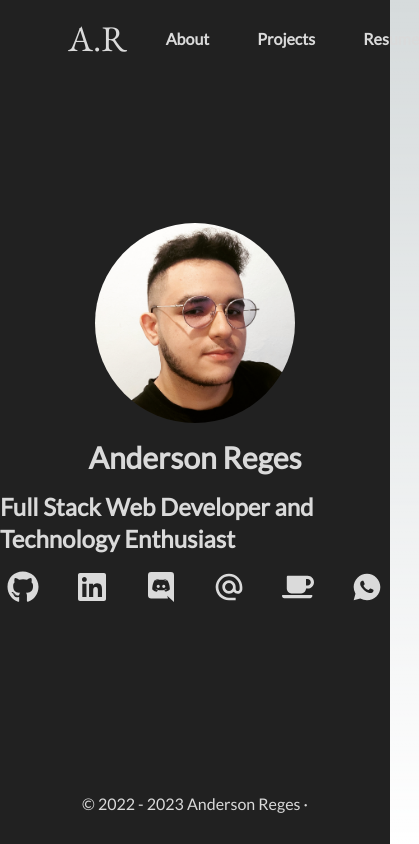
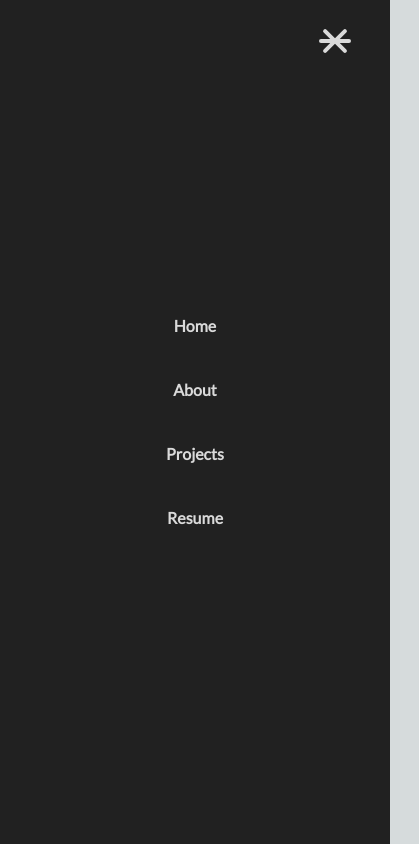
Before and after one commit to Anderson-Reges/my-portfolio, a Next.js app: page / in a window 390 px wide. Shown: the whole page, 419 px wide, since content can reach past the window. Built offline with nearby package versions, Linux system fonts and the light colour scheme.

Commit message:
:lipstick:Feat: creating responsiveness for home page with hamburger menu

```diff
--- a/app/layout.tsx
+++ b/app/layout.tsx
@@ -2,6 +2,7 @@ import type { Metadata } from 'next'
 import { Lato } from 'next/font/google'
 import './globals.css'
 import BuyMeACoffe from '@/components/BuyMeACoffe';
+import MenuProvider from '@/context/MenuProvider';
 
 const inter = Lato({
   subsets: ['latin'],
@@ -21,7 +22,9 @@ export default function RootLayout({
   return (
     <html lang="en">
       <body className={inter.className}>
-        {children}
+        <MenuProvider>
+          {children}
+        </MenuProvider>
         <BuyMeACoffe />
       </body>
     </html>
--- a/app/page.tsx
+++ b/app/page.tsx
@@ -10,18 +10,19 @@ import Footer from "@/components/Footer";
 
 const HomePage: React.FC = () => {
   return (
-    <main className="flex flex-col bg-primary h-screen justify-between">
+    <main className="flex flex-col bg-primary h-screen justify-between mobile:h-screen">
       <NavBar />
       <div className="flex flex-col justify-between items-center gap-[1em]">
         <Image
           src={profileImg}
           alt="profile-picture"
-          width={200}
-          className="rounded-full"
+          className="rounded-full mobile:w-[150px] desktop:w-[200px]"
         />
-        <h1 className="text-second font-bold text-3xl">Anderson Reges</h1>
-        <h1 className="text-second font-bold text-2xl">Full Stack Web Developer and Technology Enthusiast</h1>
-        <div className="flex gap-[2.3em] h-[48px] w-[40%] justify-center">
+        <h1 className="text-second font-bold desktop:text-3xl mobile:text-2xl">Anderson Reges</h1>
+        <h1 className="text-second font-bold desktop:text-2xl mobile:text-xl mobile:text-center">Full Stack Web Developer and Technology Enthusiast</h1>
+        <div
+          className="flex desktop:gap-[2.3em] h-[48px] desktop:w-[40%] justify-center mobile:gap-[1em] mobile:w-full"
+        >
           <Link href="https://github.com/Anderson-Reges">
             <FaGithub className='transition text-second hover:text-third hover:scale-110' size="32px" />
           </Link>
--- a/components/Navbar.tsx
+++ b/components/Navbar.tsx
@@ -1,5 +1,10 @@
+'use client'
+
+import Link from 'next/link';
+import React from 'react';
+import { MenuContext } from '@/context/MenuProvider';
 import { EB_Garamond } from 'next/font/google';
-import Link from 'next/link';
+import NavigationMob from './NavigationMob';
 
 const inter = EB_Garamond({
   subsets: ['latin'],
@@ -7,26 +12,40 @@ const inter = EB_Garamond({
 });
 
 const NavBar: React.FC = () => {
+  const { isOpen, setIsOpen } = React.useContext(MenuContext);
+
   return (
-    <div className='flex bg-primary justify-around py-[1.2em]'>
-      <h1 className={`text-4xl ${inter.className} w-[50%] text-center text-second`}>
+    <div className='flex bg-primary justify-around desktop:py-[1.2em] mobile:py-[1.3em]'>
+      <NavigationMob isOpen={ isOpen } setIsOpen={ setIsOpen } />
+      <h1 className={`text-4xl ${inter.className} desktop:w-[50%] text-center text-second`}>
         <Link href="/" className='hover:text-third transition'>
           A.R
         </Link>
       </h1>
       <ul
-        className='flex gap-[3em] items-center w-[50%] justify-center
-        font-bold text-second'
+        className='flex gap-[3em] items-center desktop:w-[50%] justify-center
+        font-bold text-second '
       >
         <Link href="/about">
-          <li className='transition hover:text-third hover:scale-105'>About</li>
+          <li className='transition hover:text-third hover:scale-105 mobile:hidden desktop:flex'>About</li>
         </Link>
         <Link href="/projects">
-          <li className='transition hover:text-third hover:scale-105'>Projects</li>
+          <li className='transition hover:text-third hover:scale-105 mobile:hidden desktop:flex'>Projects</li>
         </Link>
         <Link href="/resume">
-          <li className='transition hover:text-third hover:scale-105'>Resume</li>
+          <li className='transition hover:text-third hover:scale-105 mobile:hidden desktop:flex'>Resume</li>
         </Link>
+        <li>
+          <div className="flex justify-end items-center desktop:hidden">
+            <div className="z-50 relative w-8 h-6 cursor-pointer flex-col justify-between items-center flex" onClick={() => {
+              setIsOpen(!isOpen)
+            }}>
+              <span className={`h-1 w-full bg-second rounded-lg cursor-pointer transform transition duration-300 ease-in-out ${isOpen ? "rotate-45 translate-y-2.5" : ""}`} />
+              <span className={`h-1 w-full bg-second rounded-lg cursor-pointer transition-all duration-300 ease-in-out ${isOpen ? "w-[0px]" : "w-full"}`} />
+              <span className={`h-1 w-full bg-second rounded-lg cursor-pointer transform transition duration-300 ease-in-out ${isOpen ? "-rotate-45 -translate-y-2.5" : ""}`} />
+            </div>
+          </div>
+        </li>
       </ul>
     </div>
   );
--- /dev/null
+++ b/components/NavigationMob.tsx
@@ -0,0 +1,29 @@
+import NavMobChildren from "@/interfaces/NavMobChildren";
+import Link from "next/link";
+
+const NavigationMob: React.FC<NavMobChildren> = ({ isOpen, setIsOpen }) => {
+  return (
+    <div
+    className={`absolute top-0 left-0 h-screen w-screen bg-primary transform ${isOpen ? "-translate-y-0" : "-translate-y-full"} transition-transform duration-300 ease-in-out filter  `}
+    >
+      <ul
+        className="flex flex-col justify-center items-center h-full gap-[3em] font-bold text-second"
+      >
+        <Link href="/" onClick={() => setIsOpen(false)}>
+          <li className='transition hover:text-third hover:scale-105 desktop:flex'>Home</li>
+        </Link>
+        <Link href="/about" onClick={() => setIsOpen(false)}>
+          <li className='transition hover:text-third hover:scale-105 desktop:flex'>About</li>
+        </Link>
+        <Link href="/projects" onClick={() => setIsOpen(false)}>
+          <li className='transition hover:text-third hover:scale-105 desktop:flex'>Projects</li>
+        </Link>
+        <Link href="/resume" onClick={() => setIsOpen(false)}>
+          <li className='transition hover:text-third hover:scale-105 desktop:flex'>Resume</li>
+        </Link>
+      </ul>
+    </div>
+  );
+}
+
+export default NavigationMob;
--- a/components/ProjectCards.tsx
+++ b/components/ProjectCards.tsx
@@ -1,5 +1,4 @@
 import Card from "./Card";
-import seaImg from '@/public/Sea_dot_page.png';
 import React from 'react';
 
 const ProjectCards: React.FC = () => {
--- /dev/null
+++ b/context/MenuProvider.tsx
@@ -0,0 +1,28 @@
+'use client'
+
+import IChildren from '@/interfaces/IChildrenProvider';
+import React from 'react';
+
+export const MenuContext = React.createContext<menuProvider>({} as menuProvider);
+
+export interface menuProvider {
+  isOpen: boolean,
+  setIsOpen: React.Dispatch<React.SetStateAction<boolean>>;
+}
+
+const MenuProvider: React.FC<IChildren> = ({ children }) => {
+  const [isOpen, setIsOpen] = React.useState<boolean>(true);
+
+  const contextValue = React.useMemo(() => ({
+    isOpen,
+    setIsOpen
+  }), [isOpen]);
+
+  return (
+    <MenuContext.Provider value={ contextValue }>
+      {children}
+    </MenuContext.Provider>
+  );
+}
+
+export default MenuProvider;
--- /dev/null
+++ b/interfaces/NavMobChildren.tsx
@@ -0,0 +1,4 @@
+export default interface NavMobChildren {
+  isOpen: boolean,
+  setIsOpen: React.Dispatch<React.SetStateAction<boolean>>;
+};
--- a/tailwind.config.js
+++ b/tailwind.config.js
@@ -9,6 +9,20 @@ module.exports = {
   ],
 
   theme: {
+
+    screens: {
+      'mobile': '320px',
+      // => @media (min-width: 320px) { ... }
+
+      'tablet': '640px',
+      // => @media (min-width: 640px) { ... }
+
+      'laptop': '1024px',
+      // => @media (min-width: 1024px) { ... }
+
+      'desktop': '1280px',
+      // => @media (min-width: 1280px) { ... }
+    },
 
     extend: {
 
```
Also changed, not shown: components/BuyMeACoffe.tsx (+11 -1 lines).
